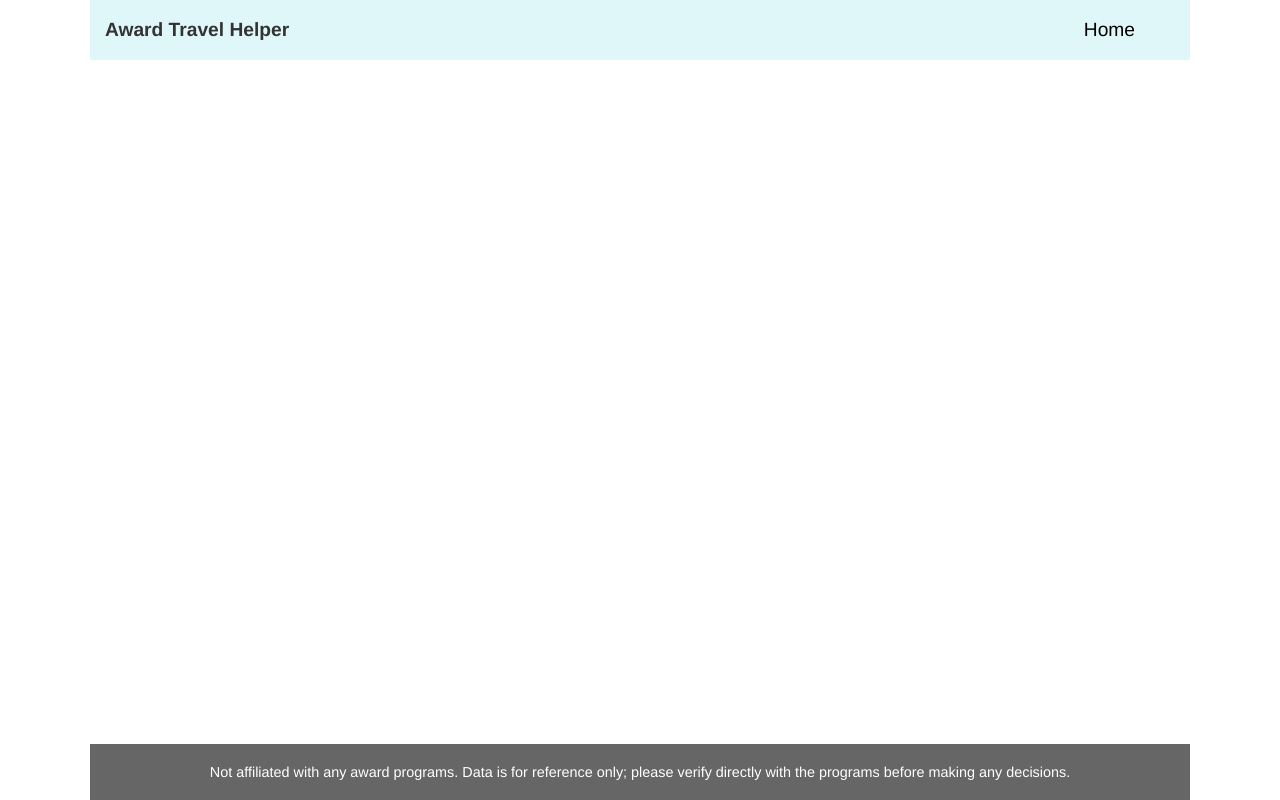
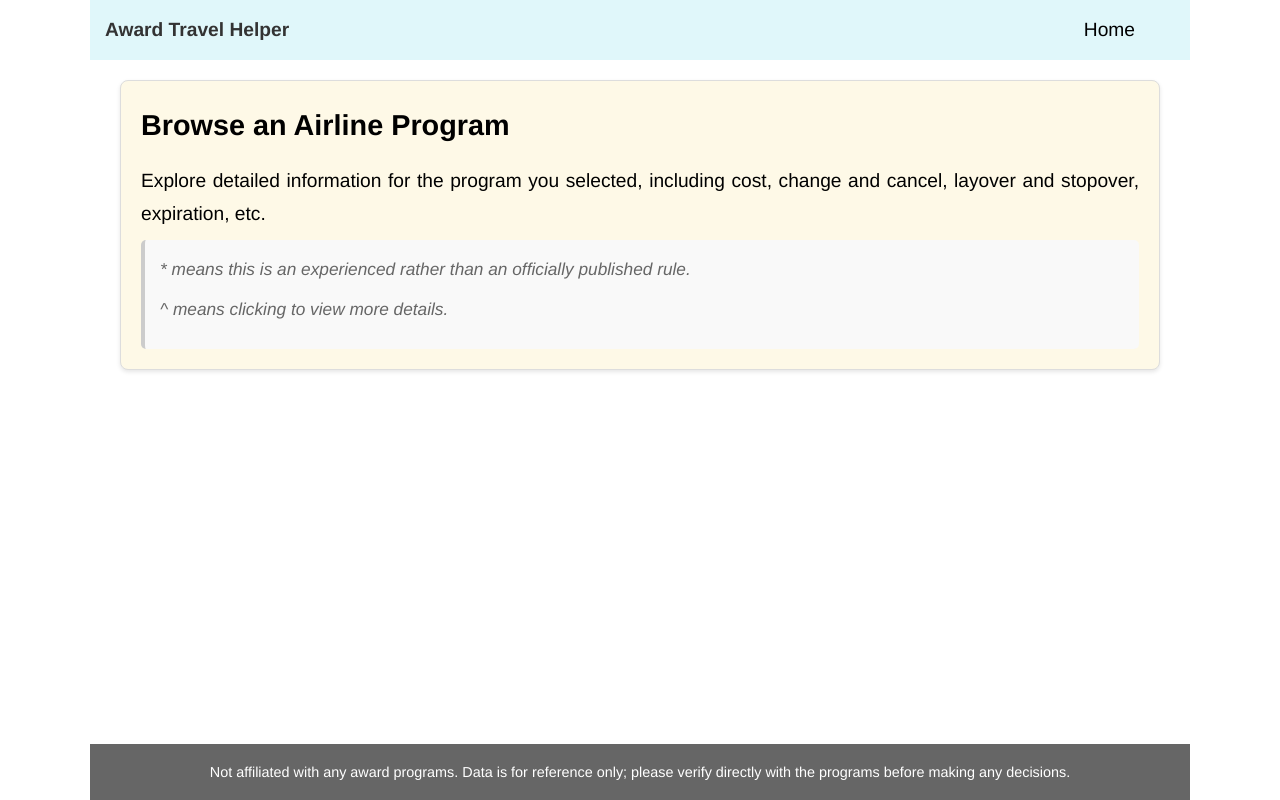
Before and after one commit to ZengqiLiu/AwardHelper, a React (Create React App) app in the folder frontend/: page /ProgramDetails in a window 1280 px wide. Built offline with nearby package versions, Linux system fonts and the light colour scheme.

Commit message:
Change original SearchByIssuing page to AirlineProgramPage

```diff
--- a/frontend/src/pages/AirlineProgramPage/AirlineProgramPage.js
+++ b/frontend/src/pages/AirlineProgramPage/AirlineProgramPage.js
@@ -84,9 +84,9 @@ function AirlineProgramPage() {
   return (
     <div className="search-by-issuing-page">
       <section className="intro">
-        <h1>Search by Issuing Airlines</h1>
+        <h1>Browse an Airline Program</h1>
         <p>
-          Explore detailed information for the programs you selected, including cost, change and cancel,
+          Explore detailed information for the program you selected, including cost, change and cancel,
           layover and stopover, expiration, etc.
         </p>
         <div className="intro-with-background">
--- a/frontend/src/pages/HomePage/HomePage.js
+++ b/frontend/src/pages/HomePage/HomePage.js
@@ -26,7 +26,7 @@ function HomePage() {
     console.log("Selected Programs:", selectedPrograms);
 
     // Navigate to the next page with selected programs
-    navigate(`/SearchByIssuing?program=${Object.values(selectedPrograms).map(program => extractCode(program)).join('&')}`, { state: { programs: selectedPrograms } });
+    navigate(`/ProgramDetails?program=${Object.values(selectedPrograms).map(program => extractCode(program)).join('&')}`, { state: { programs: selectedPrograms } });
   };
 
 
--- a/frontend/src/routes/AppRoutes.js
+++ b/frontend/src/routes/AppRoutes.js
@@ -2,12 +2,14 @@ import React from 'react';
 import { Routes, Route } from 'react-router-dom';
 import HomePage from '../pages/HomePage/HomePage';
 import SearchByIssuingPage from '../pages/SearchByIssuingPage/SearchByIssuingPage';
+import AirlineProgramPage from '../pages/AirlineProgramPage/AirlineProgramPage';
 // Add other pages as needed
 
 const AppRoutes = () => {
   return (
     <Routes>
       <Route path="/" element={<HomePage />} /> {/* Home page */}
+      <Route path="/ProgramDetails" element={<AirlineProgramPage />} />
       <Route path="/SearchByIssuing" element={<SearchByIssuingPage />} />
       {/* Add other routes here */}
     </Routes>
```
